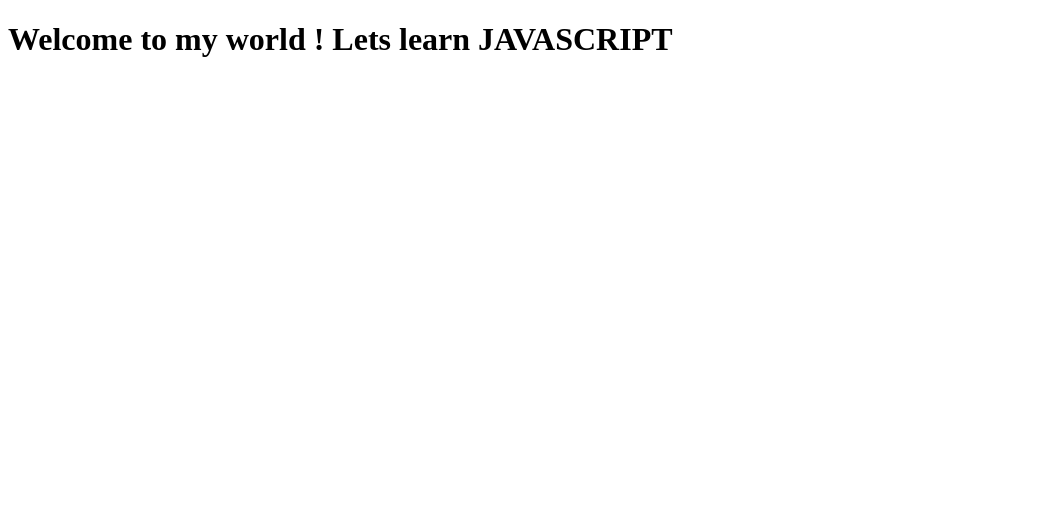
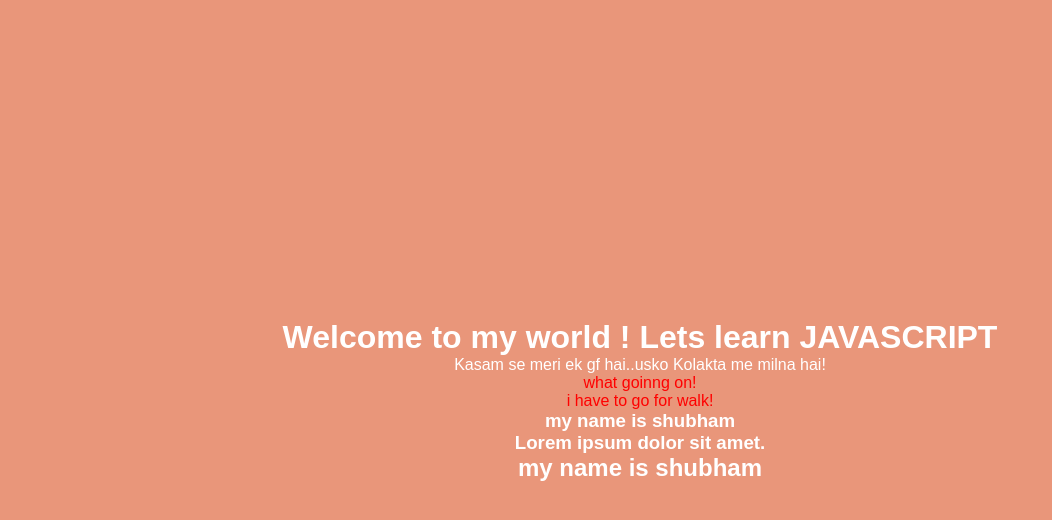
Before and after one commit to shubhambhumihar/meriJannu, a plain HTML site: page lecture1/index.html in a window 1280 px wide. Shown: the whole page, without its empty margins (0-1052 px from the left). Drawn offline with Linux system fonts and the light colour scheme.

Commit message:
Final Changes

```diff
--- a/lecture1/index.html
+++ b/lecture1/index.html
@@ -5,8 +5,54 @@
     <meta http-equiv="X-UA-Compatible" content="IE=edge" />
     <meta name="viewport" content="width=device-width, initial-scale=1.0" />
     <title>Document</title>
+    <style>
+      * {
+        margin: 0;
+        padding: 0;
+        box-sizing: border-box;
+      }
+      .container {
+        height: 100vh;
+        width: 100vw;
+        background-color: darksalmon;
+        color: white;
+        display: flex;
+        justify-content: center;
+        align-items: center;
+        flex-direction: column;
+        font-family: sans-serif;
+      }
+      .shubham {
+        color: red;
+      }
+    </style>
   </head>
   <body>
-    <h1>Welcome to my world ! Lets learn JAVASCRIPT</h1>
+    <div class="container">
+      <h1>Welcome to my world ! Lets learn JAVASCRIPT</h1>
+      <p>Kasam se meri ek gf hai..usko Kolakta me milna hai!</p>
+
+      <p class="shubham">what goinng on!</p>
+      <p class="shubham">i have to go for walk!</p>
+      <h3>my name is shubham</h3>
+      <h3>Lorem ipsum dolor sit amet.</h3>
+
+      <h2 id="jaanu"></h2>
+    </div>
+
+    <script>
+      //   const element = document.getElementsByClassName("shubham");
+
+      //   document.getElementById("jaanu").innerHTML =
+      //     "the first paragraph is " + element[1].innerHTML;
+
+      //   const element = document.querySelectorAll(".shubham");
+
+      //   document.getElementById("jaanu").innerHTML =
+      //     "my first paragraph is " + element[1].innerHTML;
+
+      const val = document.getElementsByTagName("h3");
+      document.getElementById("jaanu").innerHTML = val[0].innerHTML;
+    </script>
   </body>
 </html>
```
Also changed, not shown: lecture1/index2.html (added, +50 -0 lines).
